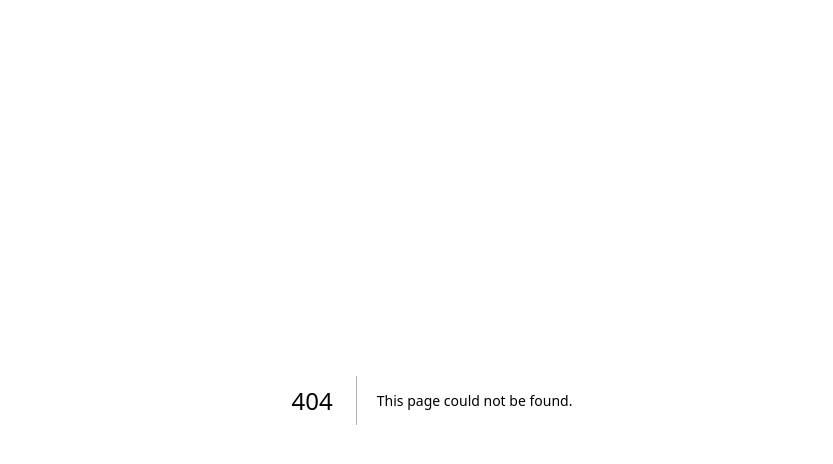
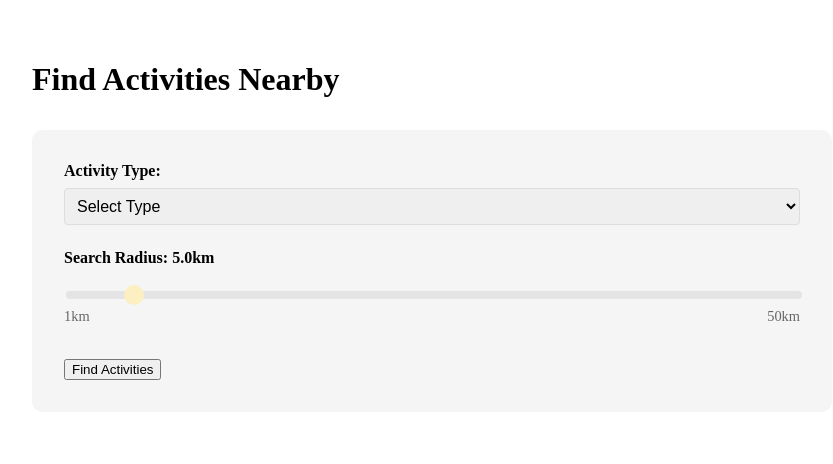
Before and after one commit to Andrewslayton/IcantDecide-, a Next.js app in the folder icantdecide/: page /activities in a window 1280 px wide. Before the commit this address had no page. Shown: the top 464 px of the page, without its empty margins (208-1041 px from the left). Built offline with nearby package versions, Linux system fonts and the light colour scheme.

Commit message:
activites

```diff
--- /dev/null
+++ b/icantdecide/app/activities/activities.module.css
@@ -0,0 +1,117 @@
+.container {
+  padding: 2rem;
+  max-width: 800px;
+  margin: 0 auto;
+}
+
+.form {
+  background: #f5f5f5;
+  padding: 2rem;
+  border-radius: 10px;
+  margin: 2rem 0;
+}
+
+.formGroup {
+  margin-bottom: 1.5rem;
+}
+
+.formGroup label {
+  display: block;
+  margin-bottom: 0.5rem;
+  font-weight: bold;
+}
+
+.formGroup select {
+  width: 100%;
+  padding: 0.5rem;
+  border: 1px solid #ddd;
+  border-radius: 4px;
+  font-size: 1rem;
+}
+
+.sliderContainer {
+  position: relative;
+  padding: 10px 0;
+}
+
+.slider {
+  width: 100%;
+  height: 8px;
+  -webkit-appearance: none;
+  background: #ddd;
+  border-radius: 4px;
+  outline: none;
+  opacity: 0.7;
+  transition: opacity 0.2s;
+}
+
+.slider:hover {
+  opacity: 1;
+}
+
+.slider::-webkit-slider-thumb {
+  -webkit-appearance: none;
+  appearance: none;
+  width: 20px;
+  height: 20px;
+  background: #FFEEAD;
+  border-radius: 50%;
+  cursor: pointer;
+}
+
+.slider::-moz-range-thumb {
+  width: 20px;
+  height: 20px;
+  background: #FFEEAD;
+  border-radius: 50%;
+  cursor: pointer;
+}
+
+.sliderLabels {
+  display: flex;
+  justify-content: space-between;
+  margin-top: 5px;
+  color: #666;
+  font-size: 0.9rem;
+}
+
+.error {
+  color: #dc2626;
+  background: #fee2e2;
+  padding: 1rem;
+  border-radius: 4px;
+  margin: 1rem 0;
+}
+
+.placeCard {
+  background: white;
+  padding: 1.5rem;
+  border-radius: 8px;
+  margin-bottom: 1rem;
+  box-shadow: 0 2px 4px rgba(0,0,0,0.1);
+}
+
+.placeCard h3 {
+  margin: 0 0 0.5rem 0;
+  color: #333;
+}
+
+.button {
+  background: #FFEEAD;
+  color: #333;
+  padding: 0.8rem 1.5rem;
+  border: none;
+  border-radius: 4px;
+  cursor: pointer;
+  font-size: 1rem;
+  width: 100%;
+}
+
+.button:hover {
+  background: #FFE69D;
+}
+
+.button:disabled {
+  background: #ccc;
+  cursor: not-allowed;
+}
--- /dev/null
+++ b/icantdecide/app/activities/page.tsx
@@ -0,0 +1,216 @@
+"use client";
+
+import { useState } from "react";
+import styles from "./activities.module.css";
+
+interface ActivityFilters {
+  type: string;
+  radius: string;
+}
+
+interface Place {
+  name: string;
+  vicinity: string;
+  rating?: number;
+  types: string[];
+  place_id: string;
+  geometry: {
+    location: {
+      lat: number;
+      lng: number;
+    };
+    viewport: {
+      northeast: {
+        lat: number;
+        lng: number;
+      };
+      southwest: {
+        lat: number;
+        lng: number;
+      };
+    };
+  };
+  distance?: number; // May be calculated on client
+}
+
+interface UserLocation {
+  lat: number;
+  lng: number;
+}
+
+const activityTypes = {
+  bar: "Bar",
+  cafe: "Cafe",
+  museum: "Museum",
+  restaurant: "Restaurant",
+  shopping_mall: "Mall",
+};
+
+export default function Activities() {
+  const [filters, setFilters] = useState<ActivityFilters>({
+    type: "",
+    radius: "5000", // Default to 5km
+  });
+
+  const [places, setPlaces] = useState<Place[]>([]);
+  const [userLocation, setUserLocation] = useState<UserLocation | null>(null);
+  const [loading, setLoading] = useState(false);
+  const [error, setError] = useState<string | null>(null);
+
+  // Calculate distance between two coordinates in km
+  const calculateDistance = (
+    lat1: number,
+    lon1: number,
+    lat2: number,
+    lon2: number
+  ) => {
+    const R = 6371; // Radius of the earth in km
+    const dLat = deg2rad(lat2 - lat1);
+    const dLon = deg2rad(lon2 - lon1);
+    const a =
+      Math.sin(dLat / 2) * Math.sin(dLat / 2) +
+      Math.cos(deg2rad(lat1)) *
+        Math.cos(deg2rad(lat2)) *
+        Math.sin(dLon / 2) *
+        Math.sin(dLon / 2);
+    const c = 2 * Math.atan2(Math.sqrt(a), Math.sqrt(1 - a));
+    const d = R * c; // Distance in km
+    return d;
+  };
+
+  const deg2rad = (deg: number) => {
+    return deg * (Math.PI / 180);
+  };
+
+  const handleSubmit = async (e: React.FormEvent) => {
+    e.preventDefault();
+    setLoading(true);
+    setError(null);
+
+    try {
+      if (!navigator.geolocation) {
+        throw new Error("Geolocation is not supported by your browser");
+      }
+
+      navigator.geolocation.getCurrentPosition(
+        async (position) => {
+          const { latitude, longitude } = position.coords;
+          setUserLocation({ lat: latitude, lng: longitude });
+
+          const response = await fetch(
+            `/api/places?type=${filters.type}&radius=${filters.radius}&lat=${latitude}&lng=${longitude}`
+          );
+
+          if (!response.ok) {
+            throw new Error("Failed to fetch places");
+          }
+
+          const data = await response.json();
+
+          // Calculate distance for each place
+          const placesWithDistance = data.results.map((place: Place) => {
+            const distance = calculateDistance(
+              latitude,
+              longitude,
+              place.geometry.location.lat,
+              place.geometry.location.lng
+            );
+            return { ...place, distance };
+          });
+
+          setPlaces(placesWithDistance);
+          setLoading(false);
+        },
+        () => {
+          setError("Unable to get your location");
+          setLoading(false);
+        }
+      );
+    } catch (err) {
+      setError(err instanceof Error ? err.message : "An error occurred");
+      setLoading(false);
+    }
+  };
+
+  const openGoogleMaps = (place: Place) => {
+    if (!userLocation) return;
+    const url = `https://www.google.com/maps/dir/?api=1&origin=${userLocation.lat},${userLocation.lng}&destination=${place.geometry.location.lat},${place.geometry.location.lng}`;
+    window.open(url, "_blank");
+  };
+
+  return (
+    <div className={styles.container}>
+      <h1>Find Activities Nearby</h1>
+
+      <form onSubmit={handleSubmit} className={styles.form}>
+        <div className={styles.formGroup}>
+          <label htmlFor="type">Activity Type:</label>
+          <select
+            id="type"
+            value={filters.type}
+            onChange={(e) => setFilters({ ...filters, type: e.target.value })}
+            required
+          >
+            <option value="">Select Type</option>
+            {Object.entries(activityTypes).map(([value, label]) => (
+              <option key={value} value={value}>
+                {label}
+              </option>
+            ))}
+          </select>
+        </div>
+
+        <div className={styles.formGroup}>
+          <label htmlFor="radius">
+            Search Radius: {(Number(filters.radius) / 1000).toFixed(1)}km
+          </label>
+          <div className={styles.sliderContainer}>
+            <input
+              type="range"
+              id="radius"
+              min="1000"
+              max="50000"
+              step="1000"
+              value={filters.radius}
+              onChange={(e) =>
+                setFilters({ ...filters, radius: e.target.value })
+              }
+              className={styles.slider}
+            />
+            <div className={styles.sliderLabels}>
+              <span>1km</span>
+              <span>50km</span>
+            </div>
+          </div>
+        </div>
+
+        <button type="submit" disabled={loading}>
+          {loading ? "Searching..." : "Find Activities"}
+        </button>
+      </form>
+
+      {error && <div className={styles.error}>{error}</div>}
+
+      <div className={styles.results}>
+        {places.map((place) => (
+          <div key={place.place_id} className={styles.placeCard}>
+            <div className={styles.placeHeader}>
+              <h3>{place.name}</h3>
+              <span className={styles.distance}>
+                {place.distance?.toFixed(1)} km
+              </span>
+            </div>
+            <p>{place.vicinity}</p>
+            {place.rating && <p>Rating: {place.rating}/5</p>}
+            <button
+              onClick={() => openGoogleMaps(place)}
+              className={styles.directionsButton}
+            >
+              Get Directions
+            </button>
+          </div>
+        ))}
+      </div>
+    </div>
+  );
+}
--- /dev/null
+++ b/icantdecide/app/api/places/route.ts
@@ -0,0 +1,30 @@
+import { NextResponse } from "next/server";
+
+export async function GET(request: Request) {
+  const { searchParams } = new URL(request.url);
+  const type = searchParams.get("type");
+  const radius = searchParams.get("radius");
+  const lat = searchParams.get("lat");
+  const lng = searchParams.get("lng");
+
+  if (!type || !radius || !lat || !lng) {
+    return NextResponse.json(
+      { error: "Missing required parameters" },
+      { status: 400 }
+    );
+  }
+
+  const GOOGLE_API_KEY = process.env.NEXT_PUBLIC_GOOGLE_API_KEY;
+  const url = `https://maps.googleapis.com/maps/api/place/nearbysearch/json?location=${lat},${lng}&radius=${radius}&type=${type}&key=${GOOGLE_API_KEY}`;
+
+  try {
+    const response = await fetch(url);
+    const data = await response.json();
+    return NextResponse.json(data);
+  } catch (error) {
+    return NextResponse.json(
+      { error: "Failed to fetch places" },
+      { status: 500 }
+    );
+  }
+}
```
